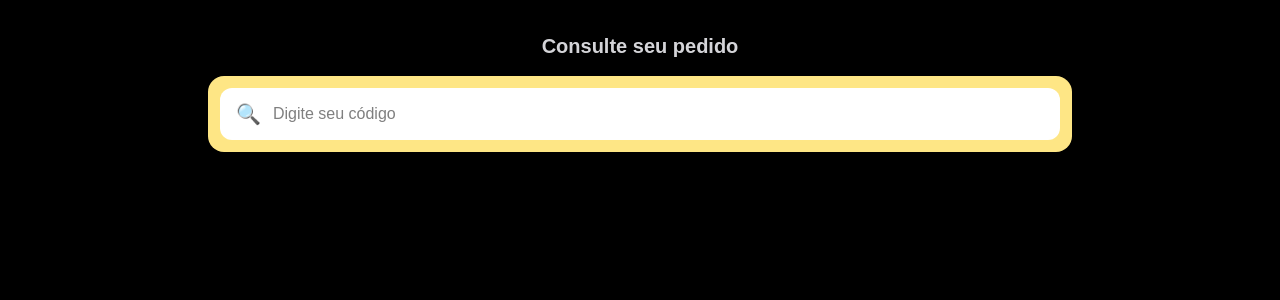
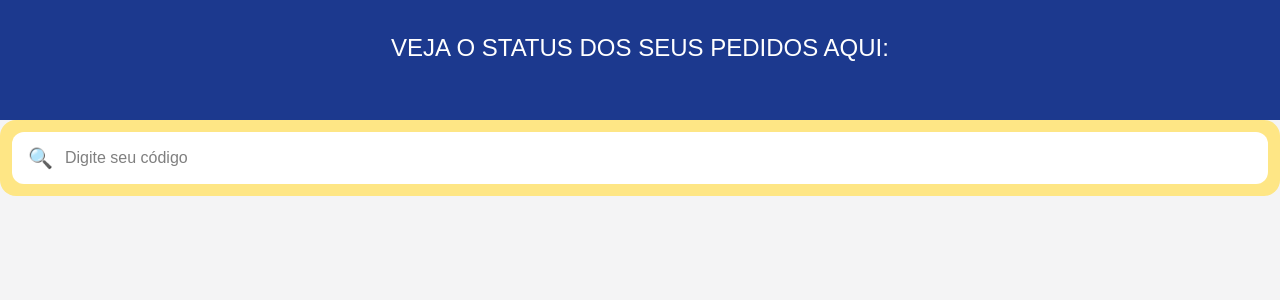
Before and after one commit to Alexandresenagraff/fichas-app, a Next.js app: page /cliente in a window 1280 px wide. Shown: the top 300 px of the page. Built offline with nearby package versions, Linux system fonts and the light colour scheme.

Commit message:
nome qualquer

```diff
--- a/app/cliente/page.tsx
+++ b/app/cliente/page.tsx
@@ -110,13 +110,17 @@ useEffect(() => {
 
 
 return (
-    <main className="min-h-screen bg-black text-white px-3 py-4">
+    <main className="min-h-screen bg-zinc-100 text-white">
 
-      <div className="w-full max-w-4xl mx-auto p-4">
+      <div className="w-full">
 
-        <p className="text-center text-zinc-300 text-xl font-semibold mb-4">
-  Consulte seu pedido
-</p>
+        <div className="bg-blue-900 px-4 py-8">
+
+  <h2 className="text-center text-2xl font-medium mb-6">
+    VEJA O STATUS DOS SEUS PEDIDOS AQUI:
+  </h2>
+
+</div>
 
 <div className="bg-amber-200 rounded-2xl p-3 mb-6">
 
```
